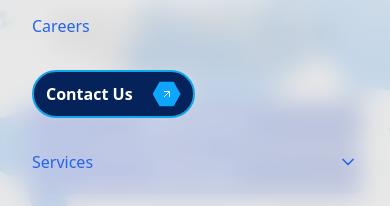
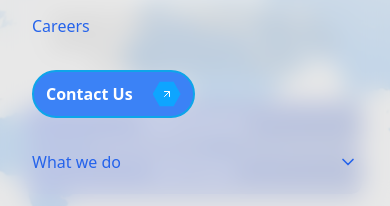
Before and after one commit to servicesnata-cell/natasite, a React (Vite) app: page / in a window 390 px wide. Both pictures are taken after a click on the button 352 px from the left and 30 px from the top of the page. Shown: the part 182-388 px from the top of the page. Built offline with nearby package versions, Linux system fonts and the light colour scheme.

Commit message:
asdcddf12

```diff
--- a/src/components/Header.tsx
+++ b/src/components/Header.tsx
@@ -160,7 +160,7 @@ export default function HeaderCTA() {
                     onClick={() => setIsMobileMenuOpen(false)}
                     className="block px-4 py-3 rounded-md text-base font-medium transition-all min-h-[44px]"
                   >
-                    <div className="inline-flex items-center gap-3 px-3 py-2 bg-[#05235a] border-2 border-sky-500 text-white font-bold rounded-full">
+                    <div className="inline-flex items-center gap-3 px-3 py-2 bg-blue-500 border-2 border-sky-500 text-white font-bold rounded-full">
                       <span>Contact Us</span>
                       <span className="ml-2 w-7 h-7 hexagon flex items-center justify-center">
                         <span className="w-5 h-5 flex items-center justify-center">
@@ -191,7 +191,7 @@ export default function HeaderCTA() {
                   onClick={() => setIsMobileServicesOpen(!isMobileServicesOpen)}
                   className="w-full flex items-center justify-between px-4 py-3 text-base font-medium text-blue-600 hover:text-blue-500 hover:bg-white/5 rounded-md transition-all min-h-[44px]"
                 >
-                  <span>Services</span>
+                  <span>What we do</span>
                   <ChevronDown
                     className={`transition-transform duration-200 ${
                       isMobileServicesOpen ? 'rotate-180' : 'rotate-0'
```
